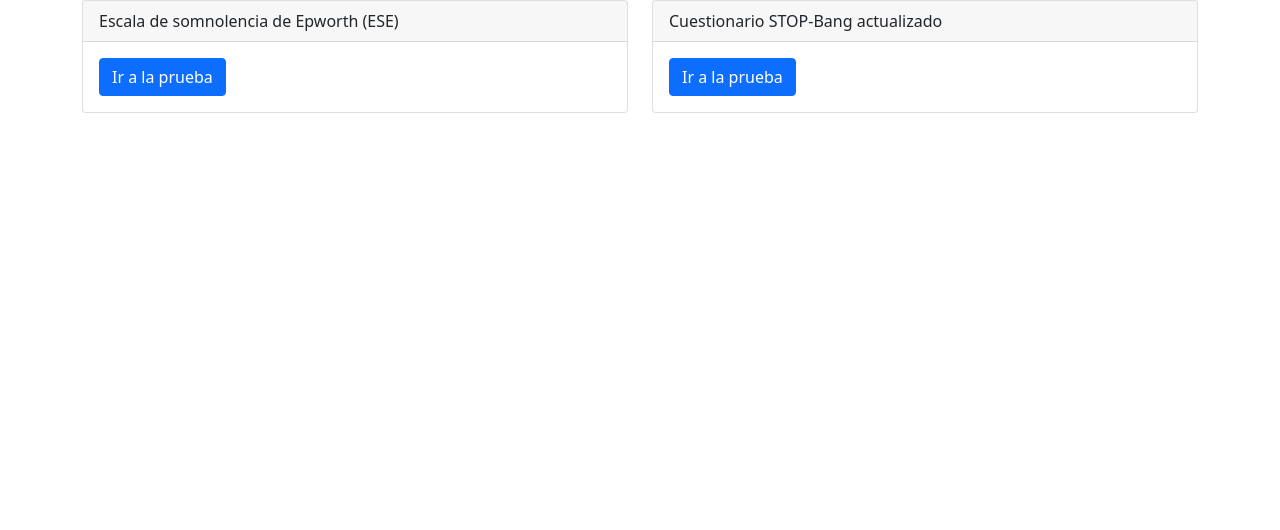
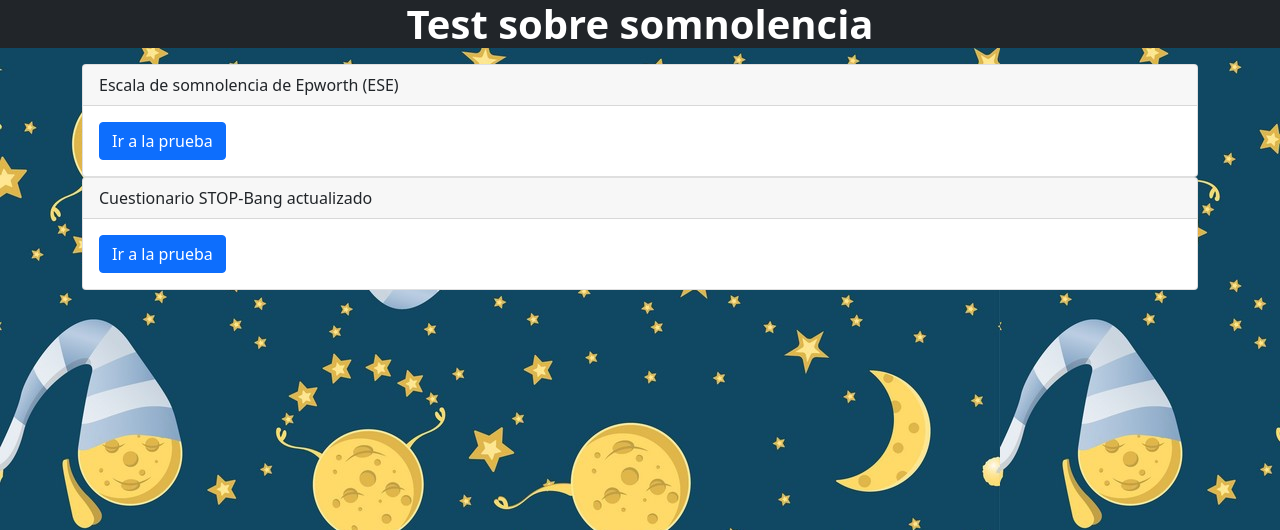
Before and after one commit to badf007/Cuestionario, a Flask app: page / in a window 1280 px wide. Shown: the top 530 px of the page. Run offline with Flask 2, Linux system fonts and the light colour scheme; parts of the project's set-up code (start-up, migrations or seed data) failed here and were passed over.

Commit message:
Lates changes

```diff
--- a/app.py
+++ b/app.py
@@ -1,5 +1,5 @@
 import os
-from flask import (Flask, render_template, redirect,url_for,request)
+from flask import (Flask, render_template, redirect,url_for,request, flash)
 import pandas as pd
 import gspread
 
@@ -49,6 +49,7 @@ def q2():
 #authorization
 #gc = pygsheets.authorize(service_file='src\cuestionario-418210-94eee3a815de.json')
 gc = gspread.service_account('/etc/secrets/connect.json')
+#gc = gspread.service_account('src\connect.json')
 
 
 @app.route('/store_q1', methods=['POST'])
@@ -71,6 +72,19 @@ def store_q1():
         # Create empty dataframe
         df = pd.DataFrame(data=data)
 
+        calc = int(df['pregunta 1'][0]) + int(df['pregunta 2'][0]) + int(df['pregunta 3'][0]) + int(df['pregunta 4'][0]) + int(df['pregunta 5'][0]) + int(df['pregunta 6'][0]) + int(df['pregunta 7'][0]) + int(df['pregunta 8'][0])
+
+        test_result = ""
+
+        if calc >= 0 and calc <= 7:
+            test_result = "0-7: Es poco probable que tenga un sueño anormal."
+        elif calc >= 8 and calc <= 9:
+            test_result = "8-9: Tiene una cantidad promedio de somnolencia diurna."
+        elif calc >= 10 and calc <= 15:
+            test_result = "10-15: Puede que tengas demasiado sueño dependiendo de la situación. Quizás quieras considerar buscando atención médica."
+        elif calc >= 16 and calc <= 24:
+            test_result = "16-24: Tienes demasiado sueño y deberías considerar buscar atención médica."
+
         full_read = gc.open_by_url('https://docs.google.com/spreadsheets/d/1S9yUmxvo6djOpAWKamh3sHzf2Wi1VJVUezPytuVixsc/edit#gid=0')
         sheet = full_read.get_worksheet(0)
         dataframe = pd.DataFrame(sheet.get_all_records())
@@ -89,6 +103,8 @@ def store_q1():
         error="Invalid information"
 
     #data = fetch()
+
+    flash(test_result)
     return redirect(url_for('index'))
     #return render_template('e1.html'  )
 
@@ -112,6 +128,22 @@ def store_q2():
         # Create empty dataframe
         df = pd.DataFrame(data=data)
 
+
+        responses = df.values.tolist()[0]
+        ccount = int(responses.count('SI'))
+        print(ccount)
+
+
+        test_result = ""
+
+        if ccount >= 0 and ccount <= 2:
+            test_result = "0-2: Bajo riesgo de AOS (Apnea Obstructiva del Sueño)"
+        elif ccount >= 3 and ccount <= 4:
+            test_result = "3-4: Riesgo intermedio de AOS (Apnea Obstructiva del Sueño)"
+        elif ccount >= 5 and ccount <= 8:
+            test_result = "5-8: Alto riesgo de AOS (Apnea Obstructiva del Sueño)"
+
+
         full_read = gc.open_by_url('https://docs.google.com/spreadsheets/d/17B8jnUJ6xLFBALR8uBNVHhP3Ip0AO19_lkpDT4oHxHE/edit#gid=0')
         sheet = full_read.get_worksheet(0)
         dataframe = pd.DataFrame(sheet.get_all_records())
@@ -130,4 +162,5 @@ def store_q2():
         error="Invalid information"
 
     #data = fetch()
+    flash(test_result)
     return redirect(url_for('index'))
--- a/templates/index.html
+++ b/templates/index.html
@@ -8,12 +8,34 @@
     <!-- Bootstrap CSS -->
     <link href="https://cdn.jsdelivr.net/npm/bootstrap@5.1.3/dist/css/bootstrap.min.css" rel="stylesheet" integrity="sha384-1BmE4kWBq78iYhFldvKuhfTAU6auU8tT94WrHftjDbrCEXSU1oBoqyl2QvZ6jIW3" crossorigin="anonymous">
 
+
+
     <title>Cuestionarios</title>
   </head>
   <body>
+    {% with messages = get_flashed_messages() %}
+      {% if messages %}
+
+        <div class="alert alert-success" role="alert">
+          <h4 class="alert-heading">Resultado ultimo test!</h4>
+          {% for message in messages %}
+            <p style="font-weight: bold;">{{ message }}</p>
+          {% endfor %}
+        </div>
+
+      {% endif %}
+    {% endwith %}
+
+    <figure class="text-center">
+
+        <h1 class="text-white bg-dark" style="font-weight: bold;">Test sobre somnolencia</h1>
+
+    </figure>
+
     <div class="container">
+
         <div class="row ">
-            <div class="col-6 align-self-center">
+            <div class="col-12 align-self-center">
 
                 <div class="card">
                     <div class="card-header">
@@ -28,7 +50,7 @@
 
             </div>
 
-            <div class="col-6 align-self-center">
+            <div class="col-12 align-self-center">
 
                 <div class="card">
                     <div class="card-header">
@@ -50,6 +72,11 @@
 
     <script src="https://cdn.jsdelivr.net/npm/bootstrap@5.1.3/dist/js/bootstrap.bundle.min.js" integrity="sha384-ka7Sk0Gln4gmtz2MlQnikT1wXgYsOg+OMhuP+IlRH9sENBO0LRn5q+8nbTov4+1p" crossorigin="anonymous"></script>
 
+    <style>
+      body {
+        background-image: url('{{url_for('static', filename='background.jpg')}}');
+      }
+    </style>
 
   </body>
 </html>
```
Also changed, not shown: templates/e1.html (+1 -6 lines), templates/e2.html (+1 -6 lines), static/background.jpg (added).
